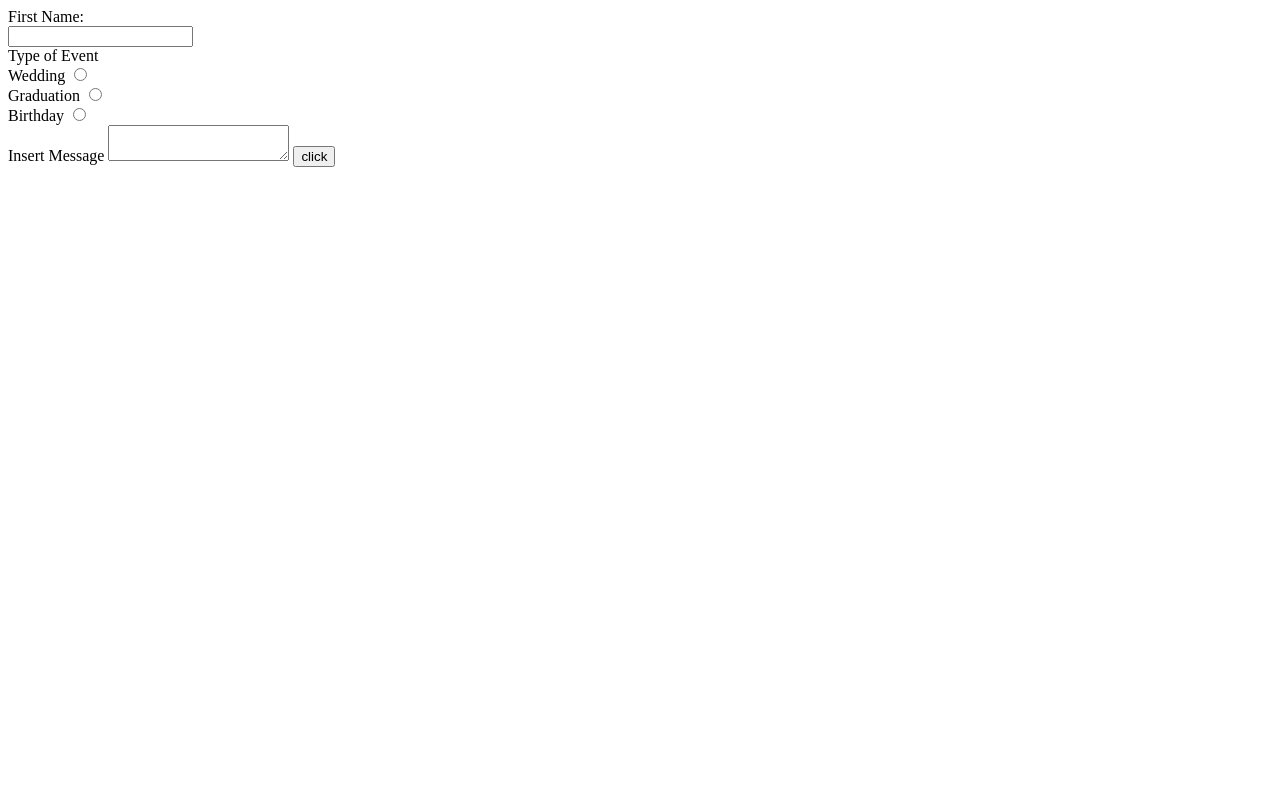
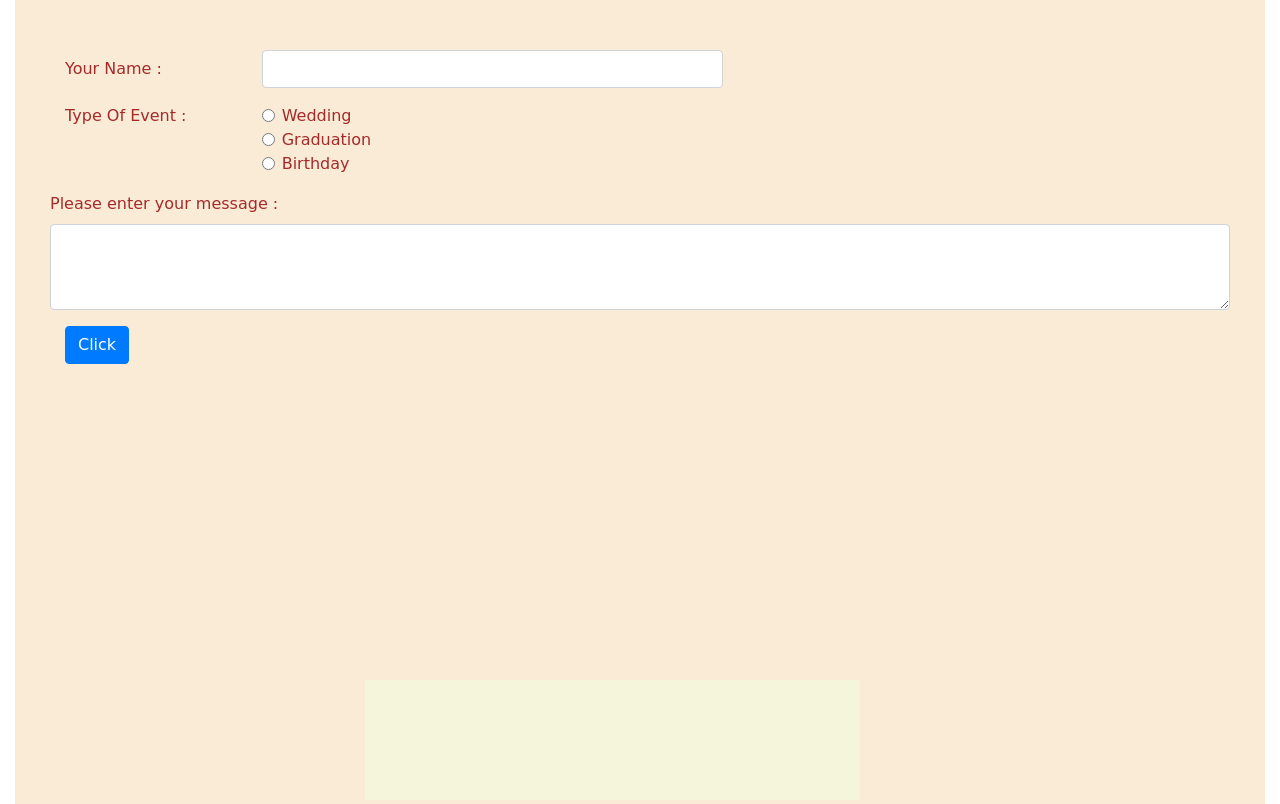
Before and after one commit to rosiephelan/javascript-forms, a plain HTML site: page index.html in a window 1280 px wide. Shown: the top 804 px of the page. Drawn offline with nearby package versions, Linux system fonts and the light colour scheme.

Commit message:
Updated index,style and main file

```diff
--- a/index.html
+++ b/index.html
@@ -8,31 +8,103 @@
       href="https://fonts.googleapis.com/css?family=Lato&display=swap"
       rel="stylesheet"
     />
-    <link rel="stylesheet" href="style1.css" type="text/css" />
+    <link
+      rel="stylesheet"
+      href="https://stackpath.bootstrapcdn.com/bootstrap/4.4.1/css/bootstrap.min.css"
+      integrity="sha384-Vkoo8x4CGsO3+Hhxv8T/Q5PaXtkKtu6ug5TOeNV6gBiFeWPGFN9MuhOf23Q9Ifjh"
+      crossorigin="anonymous"
+    />
+    <link rel="stylesheet" href="./style.css" type="text/css" />
   </head>
+
   <body>
-    <section>
-      <form id="form">
-        <label for="fname">First Name:</label><br />
-        <input type="text" id="searchTxt" name="searchTxt" /><br />
-        <label for="eventtype">Type of Event</label><br />
-        <label for="wedding">Wedding</label>
-        <input type="radio" name="eventtype" value="wedding" /><br />
-        <label for="graduation">Graduation</label>
-        <input type="radio" name="eventtype" value="graduation" /><br />
-        <label for="birthday">Birthday</label>
-        <input type="radio" name="eventtype" value="birthday" /><br />
-        <label for="message">Insert Message</label>
-        <textarea></textarea>
-        <button id="submitForm">click</button>
-      </form>
-      <div class="card-section" id="card-sec">
-        <div class="greetings-h1" id="greetingOK"></div>
-        <div class="event-name"></div>
-        <div class="message-paragraph"></div>
+    <main>
+      <div class="container-fluid">
+        <div class="jsForm">
+          <form id="form">
+            <div class="form-group row">
+              <label for="fname" class="col-sm-2 col-form-label"
+                >Your Name :
+              </label>
+              <div class="col-sm-5">
+                <input
+                  type="text"
+                  class="form-control"
+                  id="msg"
+                  name="greeting"
+                />
+              </div>
+            </div>
+            <fieldset class="form-group">
+              <div class="row">
+                <legend class="col-form-label col-sm-2 pt-0">
+                  Type Of Event :
+                </legend>
+                <div class="col-sm-10">
+                  <div class="form-check">
+                    <input
+                      class="form-check-input"
+                      type="radio"
+                      name="eventtype"
+                      id="gridRadios"
+                      value="wedding"
+                    />
+                    <label class="form-check-label" for="wedding">
+                      Wedding
+                    </label>
+                  </div>
+                  <div class="form-check">
+                    <input
+                      class="form-check-input"
+                      type="radio"
+                      name="eventtype"
+                      id="gridRadios"
+                      value="graduation"
+                    />
+                    <label class="form-check-label" for="graduation">
+                      Graduation
+                    </label>
+                  </div>
+                  <div class="form-check">
+                    <input
+                      class="form-check-input"
+                      type="radio"
+                      name="eventtype"
+                      id="gridRadios"
+                      value="birthday"
+                    />
+                    <label class="form-check-label" for="birthday">
+                      Birthday
+                    </label>
+                  </div>
+                </div>
+              </div>
+            </fieldset>
+            <div class="form-group row">
+              <label for="message">Please enter your message : </label>
+              <textarea
+                class="form-control"
+                id="message-area"
+                rows="3"
+              ></textarea>
+            </div>
+            <div class="form-group row">
+              <div class="col-sm-10">
+                <button type="submit" class="btn btn-primary" id="submitForm">
+                  Click
+                </button>
+              </div>
+            </div>
+          </form>
+          <div class="card-section" id="card-sec">
+            <div id="greetingOK"></div>
+            <div id="event-name"></div>
+            <div id="message-paragraph"></div>
+          </div>
+        </div>
       </div>
-    </section>
+    </main>
   </body>
   <script src="https://ajax.googleapis.com/ajax/libs/jquery/3.4.1/jquery.min.js"></script>
-  <script src="./main1.js" type="text/javascript"></script>
+  <script src="./main.js" type="text/javascript"></script>
 </html>
--- a/main.js
+++ b/main.js
@@ -1,31 +1,3 @@
-// let form = document.getElementById("form");
-// let cardSection = document.querySelector("#card-section");
-// let submitButton = document.querySelector("#submitForm");
-// let greetingMessage = document.querySelector(".greeting-h1");
-// let eventName = document.querySelector(".event-name");
-// let messageParagraph = document.querySelector(".message-paragraph");
-
-// document.getElementById("submitForm").addEventListener("click", function(event){
-//     event.preventDefault();
-//     showCard();
-//     });
-
-// function showCard() {
-//     form.style.display= "none";
-//     cardSection.style.display = "block";
-//     greetingMessage.innerHTML = "hello world";
-// };
-
-
-document.addEventListener("DOMContentLoader", function() {
-    console.log("the dom has loaded ");
-  });
-  let form = document.getElementById("form");
-  let cardSection = document.querySelector(".card-section");
-  let submitButton = document.querySelector("#submitForm");
-  let greetingMessage = document.querySelector(".greeting-h1");
-  let eventName = document.querySelector(".event-name");
-  let messageParagraph = document.querySelector(".message-paragraph");
 document
   .getElementById("submitForm")
   .addEventListener("click", function(event) {
@@ -33,8 +5,32 @@ document.addEventListener("DOMContentLoader", function() {
     showCard();
   });
 function showCard() {
-    form.style.display = "none";
-    cardSection.style.display = "block";
-    var input = document.getElementById("searchTxt");
-    document.getElementById("greetingOK").innerHTML = input.value;
+  document.getElementById("form").style.display = "none";
+  document.querySelector(".card-section").style.display = "block";
+  //greeting
+  var msg = document.getElementById("msg");
+  document.getElementById("greetingOK").innerHTML = "Hello   " + msg.value;
+  //event
+  var eventName = document.getElementsByName("eventtype");
+  for (i = 0; i < eventName.length; i++) {
+    if (eventName[i].checked) {
+      document.getElementById("event-name").innerHTML =
+        "You are invited to " + eventName[i].value + " ceremony ..";
+      var occasssion = eventName[i].value;
+
+      if (occasssion == "wedding") {
+        document.querySelector(".card-section").style.backgroundImage =
+          "url('https://static.standard.co.uk/s3fs-public/thumbnails/image/2020/03/24/15/wedding-unsplash-couple.jpg')";
+      } else if (occasssion == "graduation") {
+        document.querySelector(".card-section").style.backgroundImage =
+          "url('https://studybreaks.com/wp-content/uploads/2018/04/Natick-Public-Schools-e1524667439290.jpg')";
+      } else {
+        document.querySelector(".card-section").style.backgroundImage =
+          "url('https://s.yimg.com/ny/api/res/1.2/x6HSYqNr8FjxCVxMIbEByw--~A/YXBwaWQ9aGlnaGxhbmRlcjtzbT0xO3c9ODAw/https://media-mbst-pub-ue1.s3.amazonaws.com/creatr-uploaded-images/2019-08/5160dcf0-ba85-11e9-a7dd-8a6639514bb4')";
       }
+    }
+  }
+  //message
+  var msg1 = document.getElementById("message-area").value;
+  document.getElementById("message-paragraph").innerHTML = msg1;
+}
--- a/style.css
+++ b/style.css
@@ -1,19 +1,24 @@
-body {
-    display: flex;
-    justify-content: center;
-    flex-direction: column;
-    font-family: 'Lato', sans-serif;
-    background-color: peachpuff;
-    color: darkgreen;
+.jsForm {
+  justify-content: center;
+  padding: 50px;
+  background-color: antiquewhite;
+  font-family: cursive;
+  color: brown;
 }
+div#card-sec {
+  padding: 300px;
+  background-position: center;
+  background-repeat: no-repeat;
+  background-size: cover;
 }
-
-section {
-    display: flex;
+#greetingOK,
+#event-name,
+#message-paragraph {
+  color: rgb(36, 8, 8);
+  font-weight: bold;
+  width: 90%;
+  padding: 20px;
+  text-align: center;
+  font-size: 30px;
+  background-color: beige;
 }
-
-form {
-    display:flex;
-    justify-content: center;
-    flex-direction: column;
-}
```
Lines whose indentation alone changed are shown as unchanged.
